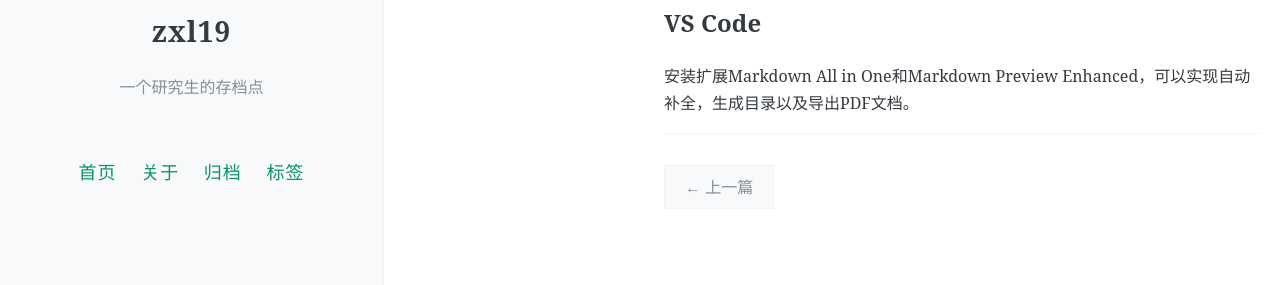
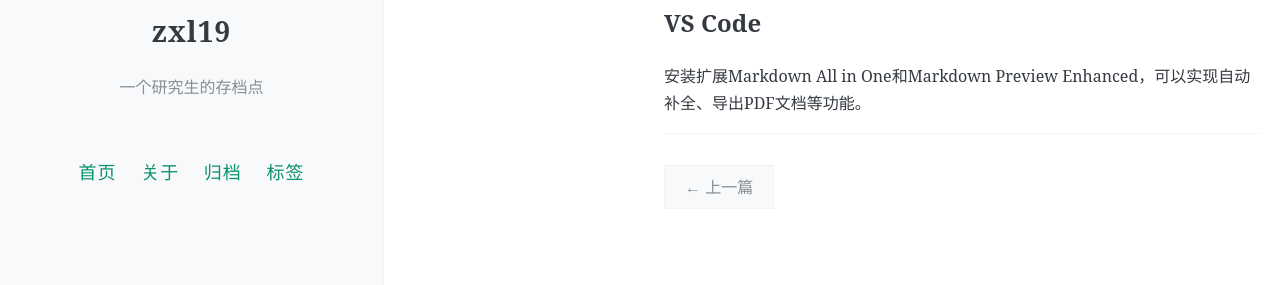
Before and after one commit to zxl19/zxl19.github.io, a Jekyll site: the page built from _posts/2020-06-06-markdown-editor.md, in a window 1280 px wide. Shown: the part 317-602 px from the top of the page. Built offline with Jekyll 4.4.1, drawn with Linux system fonts in a browser that asks for light colours; comment, search, counter and statistics services are not loaded.

Commit message:
Update 2020-06-06-markdown-editor.md

```diff
--- a/_posts/2020-06-06-markdown-editor.md
+++ b/_posts/2020-06-06-markdown-editor.md
@@ -17,4 +17,4 @@ pinned: false
 专业的Markdown编辑器。
 
 ## VS Code
-安装扩展Markdown All in One和Markdown Preview Enhanced，可以实现自动补全，生成目录以及导出PDF文档。
+安装扩展Markdown All in One和Markdown Preview Enhanced，可以实现自动补全、导出PDF文档等功能。
```
